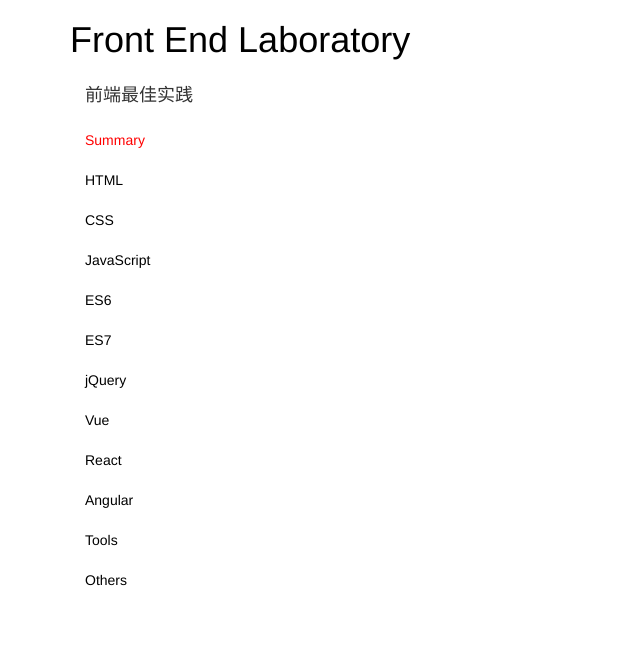
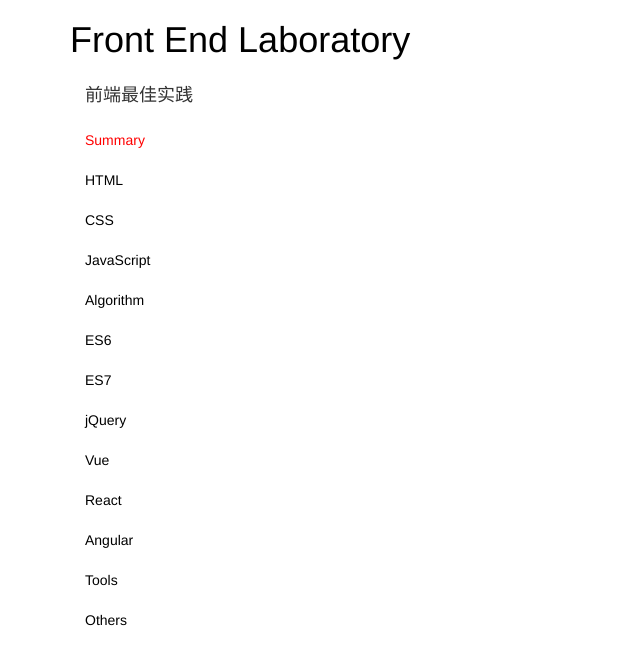
Before and after one commit to YYYYYYk/Front-End-Laboratory, a website: page index.html in a window 1280 px wide. Shown: the whole page, without its empty margins (0-640 px from the left). Drawn offline with nearby package versions, Linux system fonts and the light colour scheme.

Commit message:
add algorithm link

```diff
--- a/index.html
+++ b/index.html
@@ -42,6 +42,7 @@
                         <li><a href="#html">HTML</a></li>
                         <li><a href="#css">CSS</a></li>
                         <li><a href="#javascript">JavaScript</a></li>
+                        <li><a href="#algorithm">Algorithm</a></li>
                         <li><a href="#es6">ES6</a></li>
                         <li><a href="#es7">ES7</a></li>
                         <li><a href="#jquery">jQuery</a></li>
```
